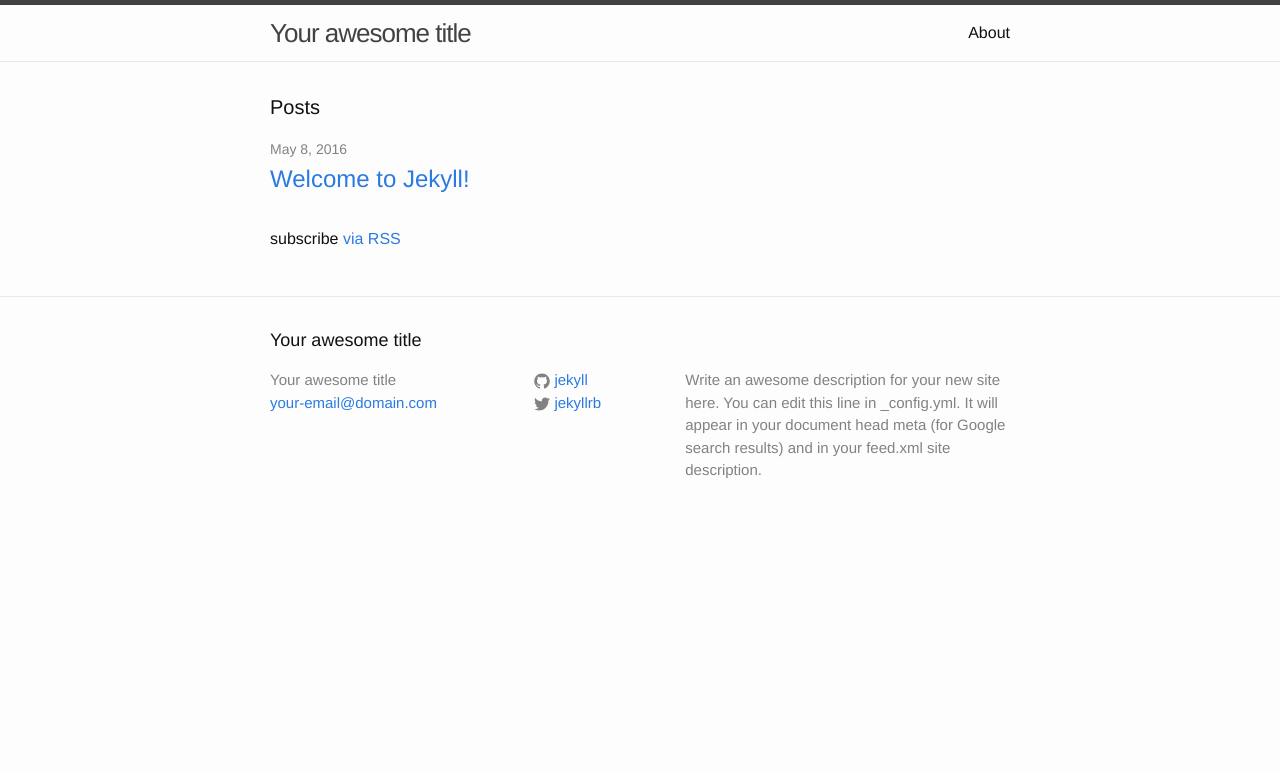
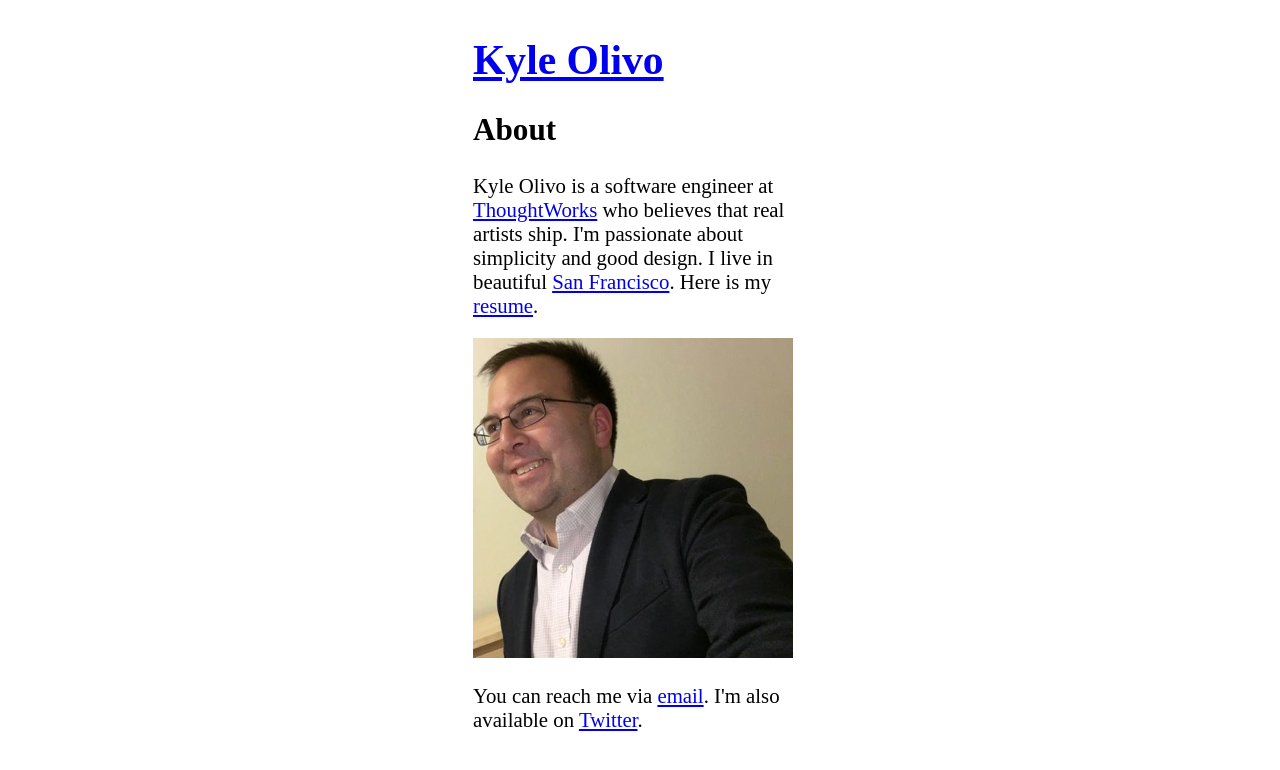
Before and after one commit to kyleolivo/kyleolivo.github.io, a Jekyll site: the page index.html, which Jekyll copies as it is, in a window 1280 px wide. Shown: the top 770 px of the page. Built offline with Jekyll 4.4.1, drawn with Linux system fonts in a browser that asks for light colours.

Commit message:
Add static profile page
Adding some basic details about myself on a static page
for now.

```diff
--- /dev/null
+++ b/assets/main.css
@@ -0,0 +1,7 @@
+html {
+  display: flex;
+  align-items: center;
+  font-size: 1.3em;
+  margin: 0 auto;
+  max-width: 350px;
+}
--- a/index.html
+++ b/index.html
@@ -1,23 +1,32 @@
----
-layout: default
----
+<!DOCTYPE html>
+<html lang="en">
+  <head>
+    <meta charset="utf-8">
+    <meta name=viewport content="width=device-width,initial-scale=1.0">
+    <title>Kyle Olivo</title>
+    <link rel="stylesheet" href="/assets/main.css">
+  </head>
+  <body>
+    <h1><a href="/">Kyle Olivo</a></h1>
+    <h2>About</h2>
 
-<div class="home">
+    <p>Kyle Olivo is a software engineer at <a href="http://www.thoughtworks.com">ThoughtWorks</a> who believes that real artists ship.
+    I'm passionate about simplicity and good design. I live in beautiful <a href="https://en.wikipedia.org/wiki/San_Francisco">San Francisco</a>.
+    Here is my <a href="http://linkedin.com/in/kyleolivo">resume</a>.</p>
 
-  <h1 class="page-heading">Posts</h1>
+    <img src="/assets/kyleolivo.jpg" alt="Kyle Olivo" />
 
-  <ul class="post-list">
-    {% for post in site.posts %}
-      <li>
-        <span class="post-meta">{{ post.date | date: "%b %-d, %Y" }}</span>
+    <p>You can reach me via <a href="mailto:kyle@kyleolivo.com">email</a>. I'm also available on <a href="http://twitter.com/kyleolivo">Twitter</a>.</p>
 
-        <h2>
-          <a class="post-link" href="{{ post.url | prepend: site.baseurl }}">{{ post.title }}</a>
-        </h2>
-      </li>
-    {% endfor %}
-  </ul>
+    <script>
+      (function(i,s,o,g,r,a,m){i['GoogleAnalyticsObject']=r;i[r]=i[r]||function(){
+      (i[r].q=i[r].q||[]).push(arguments)},i[r].l=1*new Date();a=s.createElement(o),
+      m=s.getElementsByTagName(o)[0];a.async=1;a.src=g;m.parentNode.insertBefore(a,m)
+      })(window,document,'script','https://www.google-analytics.com/analytics.js','ga');
 
-  <p class="rss-subscribe">subscribe <a href="{{ "/feed.xml" | prepend: site.baseurl }}">via RSS</a></p>
+      ga('create', 'UA-77425360-1', 'auto');
+      ga('send', 'pageview');
 
-</div>
+    </script>
+  </body>
+</html>
```
Also changed, not shown: main.html (added, +23 -0 lines), assets/kyleolivo.jpg (added).
